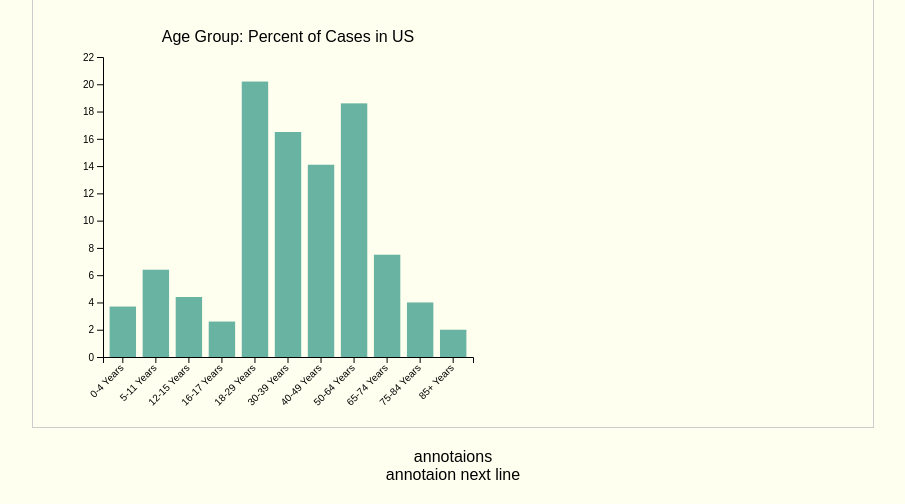
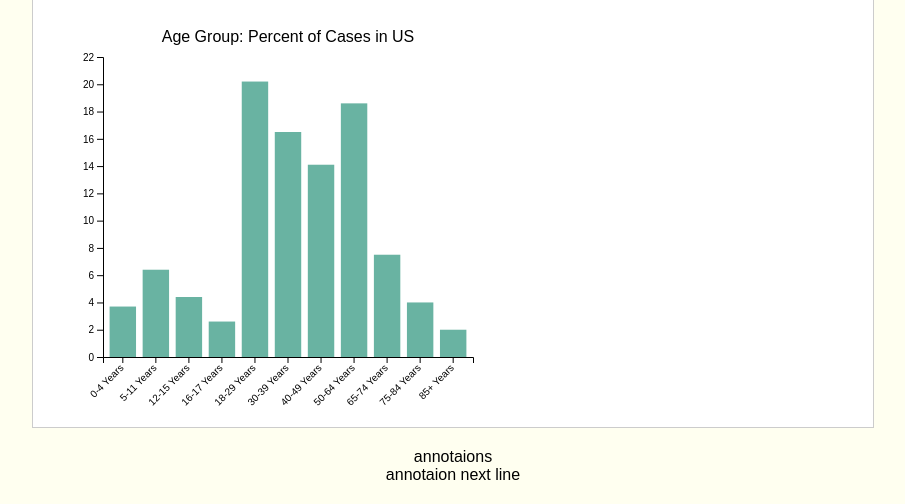
Before and after one commit to DitongMo/CS416-final-project, a plain HTML site: page index.html in a window 1280 px wide. Shown: the part 174-678 px from the top of the page, without its empty margins (187-1092 px from the left). Drawn offline with nearby package versions, Linux system fonts and the light colour scheme.

Commit message:
Update style.css

```diff
--- a/style.css
+++ b/style.css
@@ -62,6 +62,7 @@ p {
   margin: 20px auto; /* Add margin to create space between containers */
   padding: 20px;
   border: 1px solid #ccc; /* Optional: Add border for visual separation */
+  background-color: #FFFFFF
 }
 
 
```
